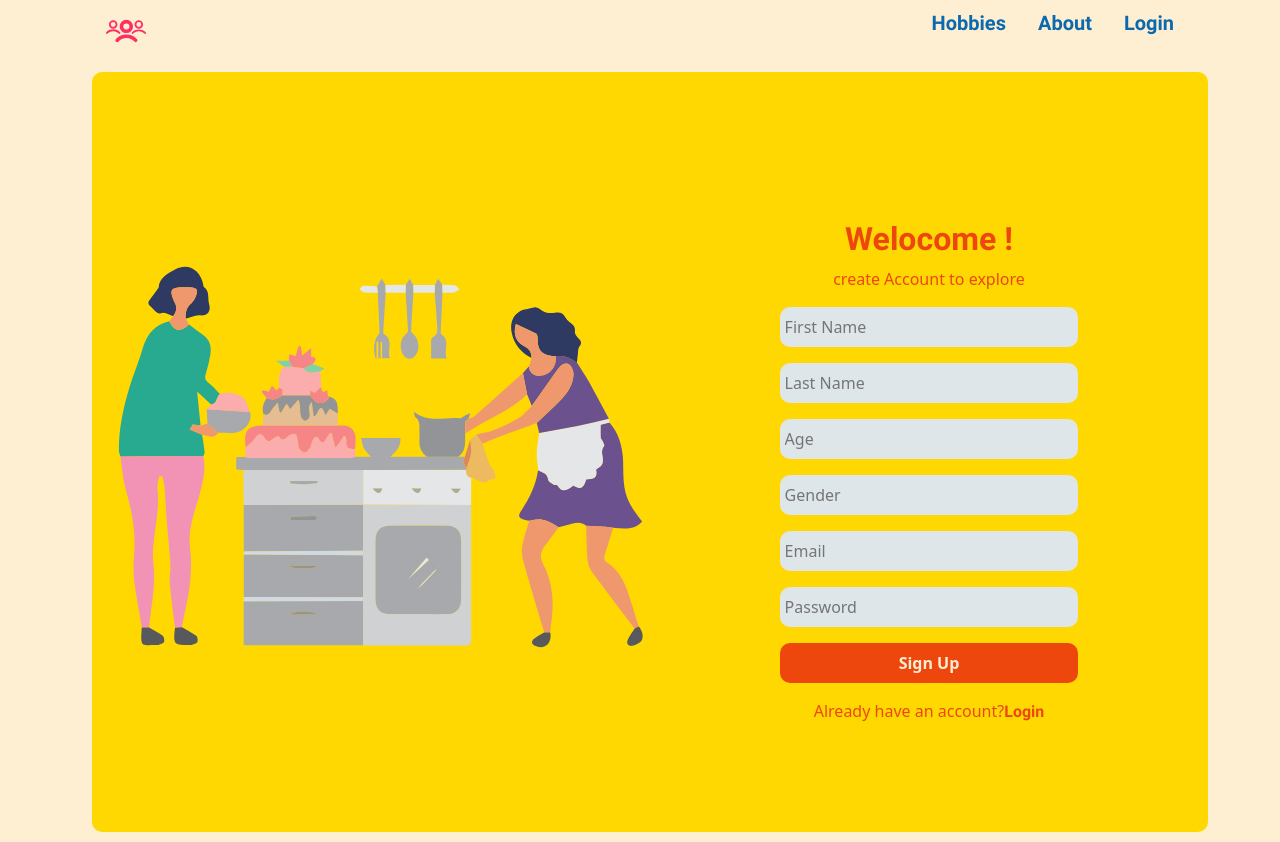
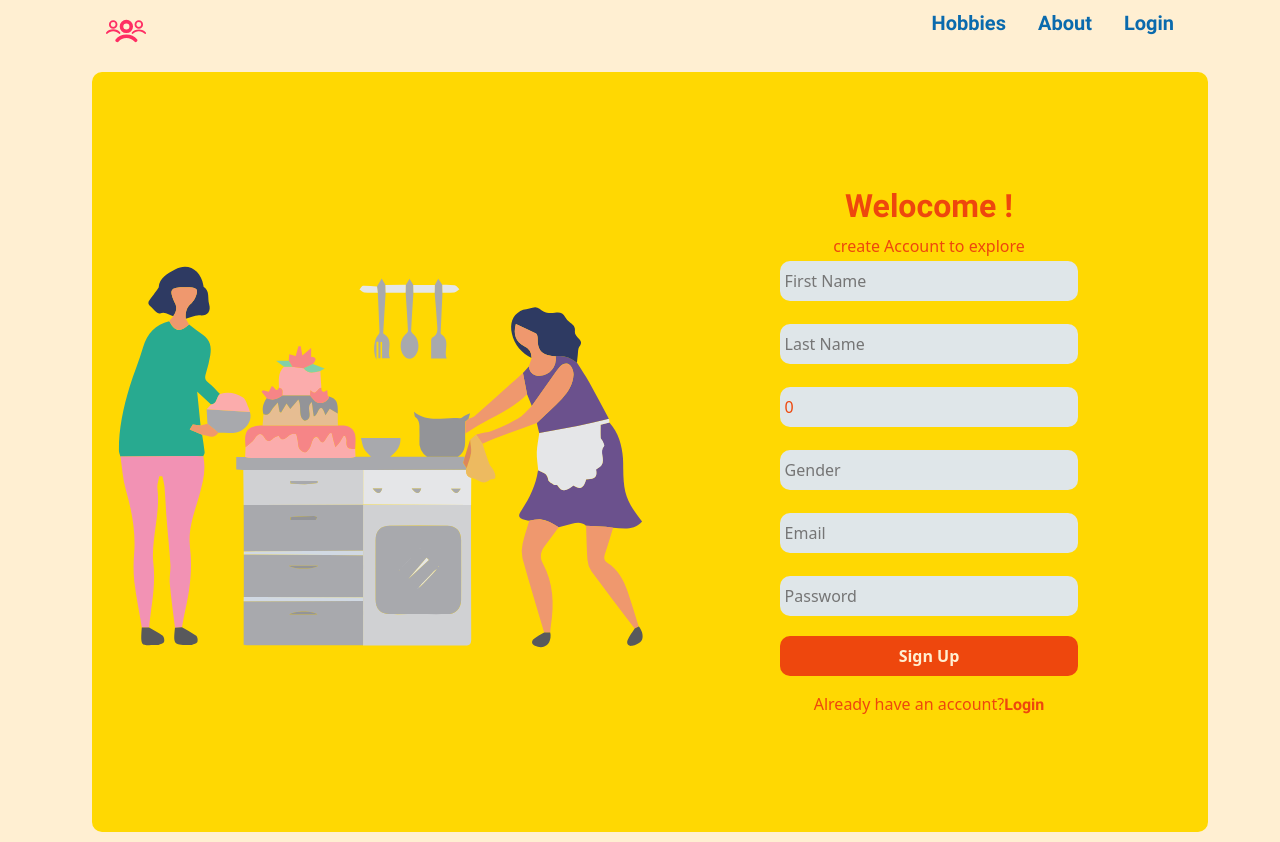
Before and after one commit to floydfdes/app-hobbies-nextjs, a Next.js app: page /signup in a window 1280 px wide. Built offline with nearby package versions, Linux system fonts and the light colour scheme.

Commit message:
Auth Validation implementation.

```diff
--- /dev/null
+++ b/Utilities/service.js
@@ -0,0 +1,26 @@
+import * as Yup from "yup";
+
+export const initialValues = {
+  email: "",
+  password: "",
+};
+export const initialSignUpValues = {
+  firstName: "",
+  lastName: "",
+  age: 0,
+  gender: "",
+  email: "",
+  password: "",
+};
+export const loginValidationSchema = Yup.object({
+  email: Yup.string().email().required(),
+  password: Yup.string().min(6).required(),
+});
+export const signUpValidationSchema = Yup.object({
+  firstName: Yup.string().min(2).required(),
+  lastName: Yup.string().min(2).required(),
+  age: Yup.number().required().positive().integer(),
+  gender: Yup.string().required(),
+  email: Yup.string().email().required(),
+  password: Yup.string().min(6).required(),
+});
--- a/package.json
+++ b/package.json
@@ -9,12 +9,14 @@
   },
   "dependencies": {
     "bootstrap": "^5.1.3",
+    "formik": "^2.2.9",
     "i": "^0.3.7",
     "next": "12.0.3",
     "npm": "^8.1.3",
     "react": "17.0.2",
     "react-dom": "17.0.2",
-    "react-responsive-navbar-overlay": "^1.1.2"
+    "react-responsive-navbar-overlay": "^1.1.2",
+    "yup": "^0.32.11"
   },
   "devDependencies": {
     "eslint": "7.32.0",
--- a/pages/signup.jsx
+++ b/pages/signup.jsx
@@ -2,6 +2,12 @@
 import Head from "next/head";
 import Link from "next/link";
 import styles from "../styles/Login.module.css";
+import { Formik, Form, Field, ErrorMessage } from "formik";
+import {
+  initialSignUpValues,
+  signUpValidationSchema,
+} from "../Utilities/service";
+
 function SignUp() {
   hideHeader();
   function hideHeader() {
@@ -10,6 +16,9 @@
       console.log(header[0].classList.add("display-none"));
     } catch (error) {}
   }
+  const onSubmit = (values) => {
+    console.log(values);
+  };
 
   return (
     <div className="container login-main-container">
@@ -26,29 +35,61 @@
           >
             <h2>Welocome !</h2>
             <div>create Account to explore</div>
-            <form>
-              <div className="mt-3">
-                <input type="text" name="firstName" placeholder="First Name" />
+            <Formik
+              initialValues={initialSignUpValues}
+              onSubmit={onSubmit}
+              validationSchema={signUpValidationSchema}
+            >
+              <Form>
+                <div>
+                  <Field
+                    type="text"
+                    name="firstName"
+                    placeholder="First Name"
+                  />
+                  <span className="validation-span">
+                    <ErrorMessage name="firstName" />
+                  </span>
                 </div>
-              <div className="mt-3">
-                <input type="text" name="lastName" placeholder="Last Name" />
+                <div>
+                  <Field type="text" name="lastName" placeholder="Last Name" />
+                  <span className="validation-span">
+                    <ErrorMessage name="lastName" />
+                  </span>
                 </div>
-              <div className="mt-3">
-                <input type="number" name="age" placeholder="Age" />
+                <div>
+                  <Field type="number" name="age" placeholder="Age" />
+                  <span className="validation-span">
+                    <ErrorMessage name="age" />
+                  </span>
                 </div>
-              <div className="mt-3">
-                <input type="gender" name="gender" placeholder="Gender" />
+                <div>
+                  <Field type="gender" name="gender" placeholder="Gender" />
+                  <span className="validation-span">
+                    <ErrorMessage name="gender" />
+                  </span>
                 </div>
-              <div className="mt-3">
-                <input type="email" name="email" placeholder="Email" />
+                <div>
+                  <Field type="email" name="email" placeholder="Email" />
+                  <span className="validation-span">
+                    <ErrorMessage name="email" />
+                  </span>
                 </div>
-              <div className="mt-3">
-                <input type="password" name="password" placeholder="Password" />
+                <div>
+                  <Field
+                    type="password"
+                    name="password"
+                    placeholder="Password"
+                  />
+                  <span className="validation-span">
+                    <ErrorMessage name="password" />
+                  </span>
                 </div>
-              <div className="mt-3">
+                <div>
                   <button>Sign Up</button>
                 </div>
-            </form>
+              </Form>
+            </Formik>
             <div className="mt-3 message">
               Already have an account?
               <strong>
--- a/styles/Login.module.css
+++ b/styles/Login.module.css
@@ -15,7 +15,7 @@
   height: 90vh;
   padding: 30px;
   text-align: center;
-  margin-top: 40px;
+  margin-top: 20px;
   display: flex;
   flex-direction: column;
   justify-content: center;
@@ -39,8 +39,8 @@
   background: #dfe6e9;
   color: var(--fourth-color);
   padding: 5px;
-
   outline: none;
+  margin-top: 3px;
 }
 .loginContainer img {
   display: none !important;
@@ -48,6 +48,10 @@
 .loginContainer div,
 .loginContainer a {
   color: var(--fourth-color) !important;
+}
+.loginContainer form span {
+  height: 20px;
+  display: block;
 }
 
 @media screen and (max-width: 720px) {
```
Also changed, not shown: pages/login.jsx (+35 -12 lines). Lines whose indentation alone changed are shown as unchanged.
